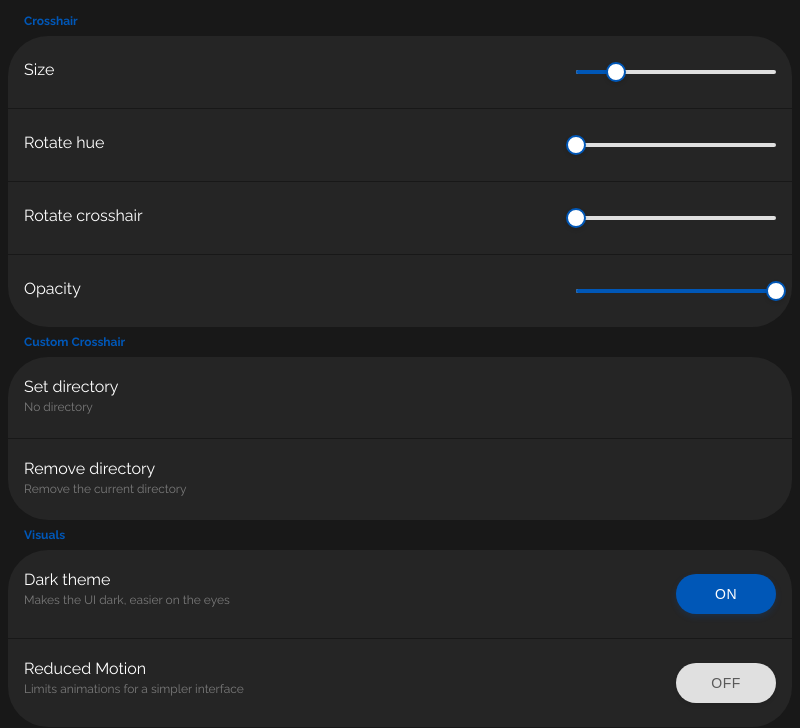
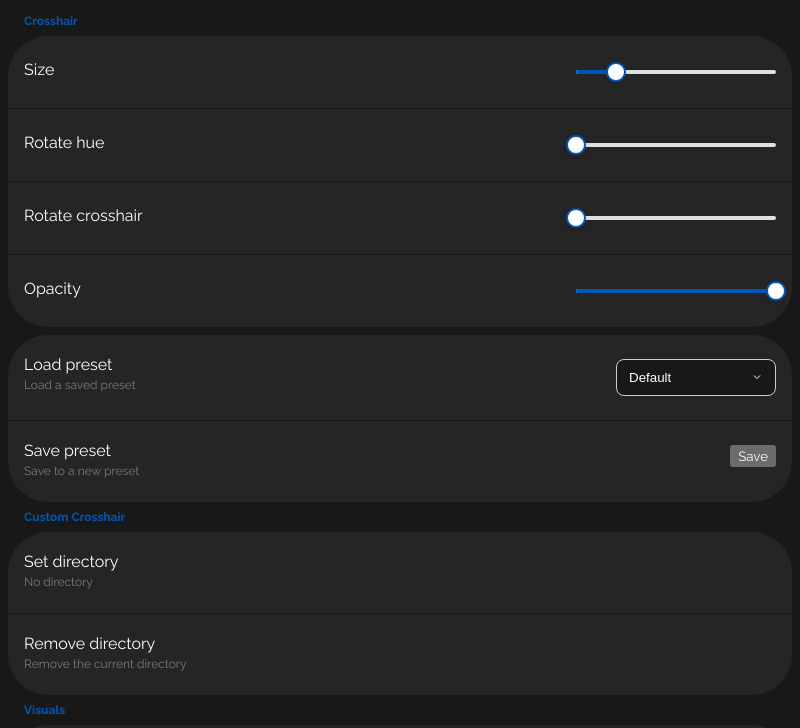
Before and after one commit to seeb1337/crosshair-y-movable, an Electron app: page public/settings.html in a window 800 px wide. Shown: the part 72-800 px from the top of the page. Drawn offline with Linux system fonts and the light colour scheme.

Commit message:
Define skeleton for saving/loading presets

```diff
--- a/public/settings.html
+++ b/public/settings.html
@@ -44,6 +44,28 @@
                     <div class="label">Opacity</div>
                     <div class="value">
                         <custom-range min="0.3" max="1" step="0.1" value="1" id="opacity-range"></custom-range>
+                    </div>
+                </div>
+            </div>
+            <div class="group">
+                <div class="item">
+                    <div class="label">
+                        <div>Load preset</div>
+                        <div class="sub-label">Load a saved preset</div>
+                    </div>
+                    <div class="value">
+                        <custom-select id="preset-select">
+                            <option value="default" selected>Default</option>
+                        </custom-select>
+                    </div>
+                </div>
+                <div class="item">
+                    <div class="label">
+                        <div>Save preset</div>
+                        <div class="sub-label">Save to a new preset</div>
+                    </div>
+                    <div class="value">
+                        <button class="settings-btn">Save</button>
                     </div>
                 </div>
             </div>
```
